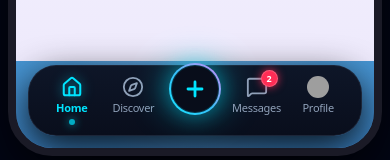
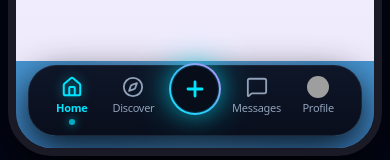
Before and after one commit to mynameispushpa21-hue/auralive, a React (Vite) app: page / in a window 390 px wide. Shown: the part 715-875 px from the top of the page. Built offline with nearby package versions, Linux system fonts and the light colour scheme; no server answers; grey boxes are pictures that could not be loaded.

Commit message:
feat(ui): display unread message count on tab
Update the mobile navigation to show a dynamic notification badge for unread messages instead of a hardcoded value.

```diff
--- a/src/components/mobile/MobileContainer.tsx
+++ b/src/components/mobile/MobileContainer.tsx
@@ -67,6 +67,7 @@ export const MobileContainer: React.FC = () => {
     minimizeRoom,
     leaveRoom,
     currentUser,
+    conversations,
     notifications,
     joinRoom,
     activeGiftAnimation,
@@ -111,6 +112,10 @@ export const MobileContainer: React.FC = () => {
   }, []);
 
   const unreadNotifCount = notifications.filter((n) => !n.isRead).length;
+  const unreadMessagesCount = (conversations || []).reduce(
+    (acc, conv) => acc + (conv.unreadCount || 0),
+    0
+  );
 
   const handleOpenGiftModal = (user?: UserProfile | null) => {
     setGiftTargetUser(user || null);
@@ -468,10 +473,12 @@ export const MobileContainer: React.FC = () => {
                     activeTab === 'messages' ? 'text-[#00e5ff] drop-shadow-[0_0_6px_rgba(0,229,255,0.6)]' : 'text-slate-400 group-hover:text-slate-200'
                   }`}
                 />
-                {/* Red Circular Notification Badge with '2' */}
-                <span className="absolute -top-1.5 -right-2.5 min-w-[17px] h-[17px] px-1 rounded-full bg-[#ff2d55] text-white text-[9px] font-bold flex items-center justify-center shadow-[0_0_8px_rgba(255,45,85,0.85)] border border-white/20 leading-none">
-                  {unreadNotifCount > 0 ? unreadNotifCount : 2}
-                </span>
+                {/* Red Circular Notification Badge - Only shown when unread messages exist */}
+                {unreadMessagesCount > 0 && (
+                  <span className="absolute -top-1.5 -right-2.5 min-w-[17px] h-[17px] px-1 rounded-full bg-[#ff2d55] text-white text-[9px] font-bold flex items-center justify-center shadow-[0_0_8px_rgba(255,45,85,0.85)] border border-white/20 leading-none">
+                    {unreadMessagesCount > 99 ? '99+' : unreadMessagesCount}
+                  </span>
+                )}
               </div>
               <span
                 className={`text-[11px] font-medium tracking-tight transition-colors ${
```
